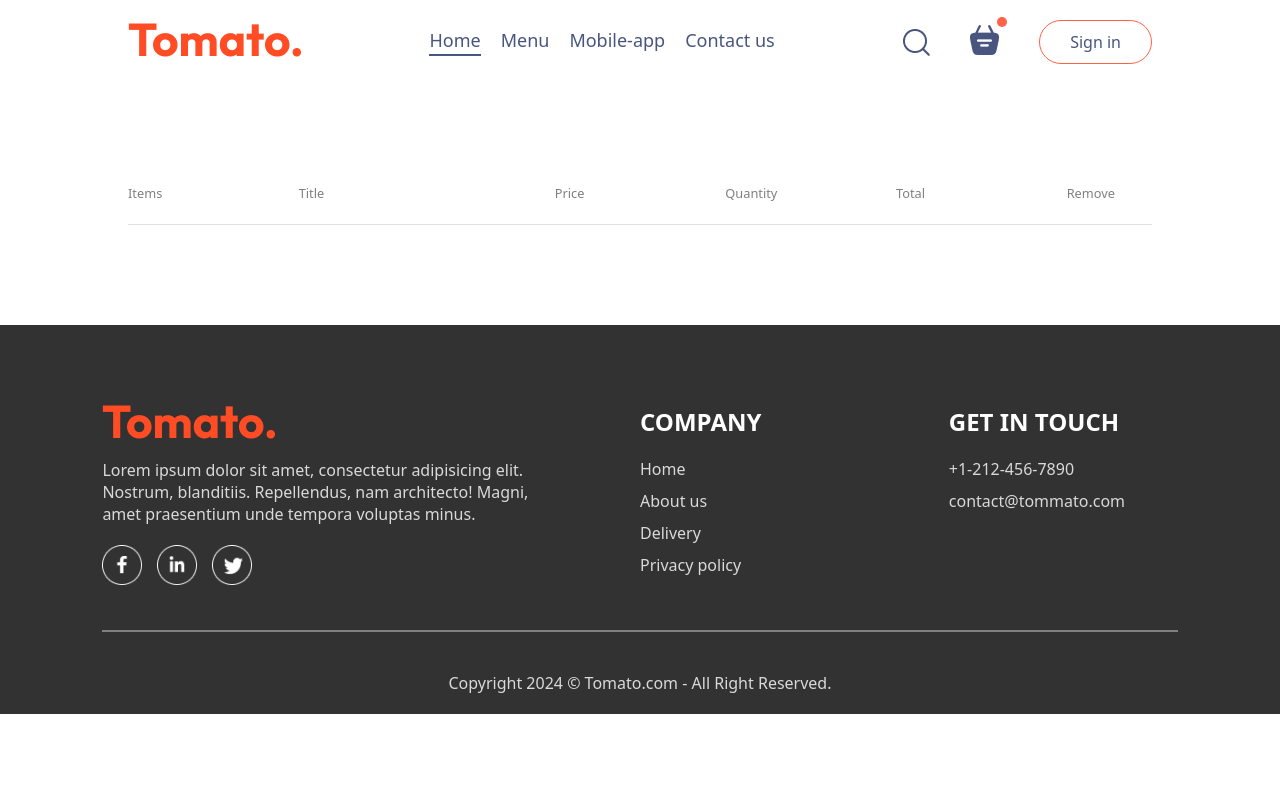
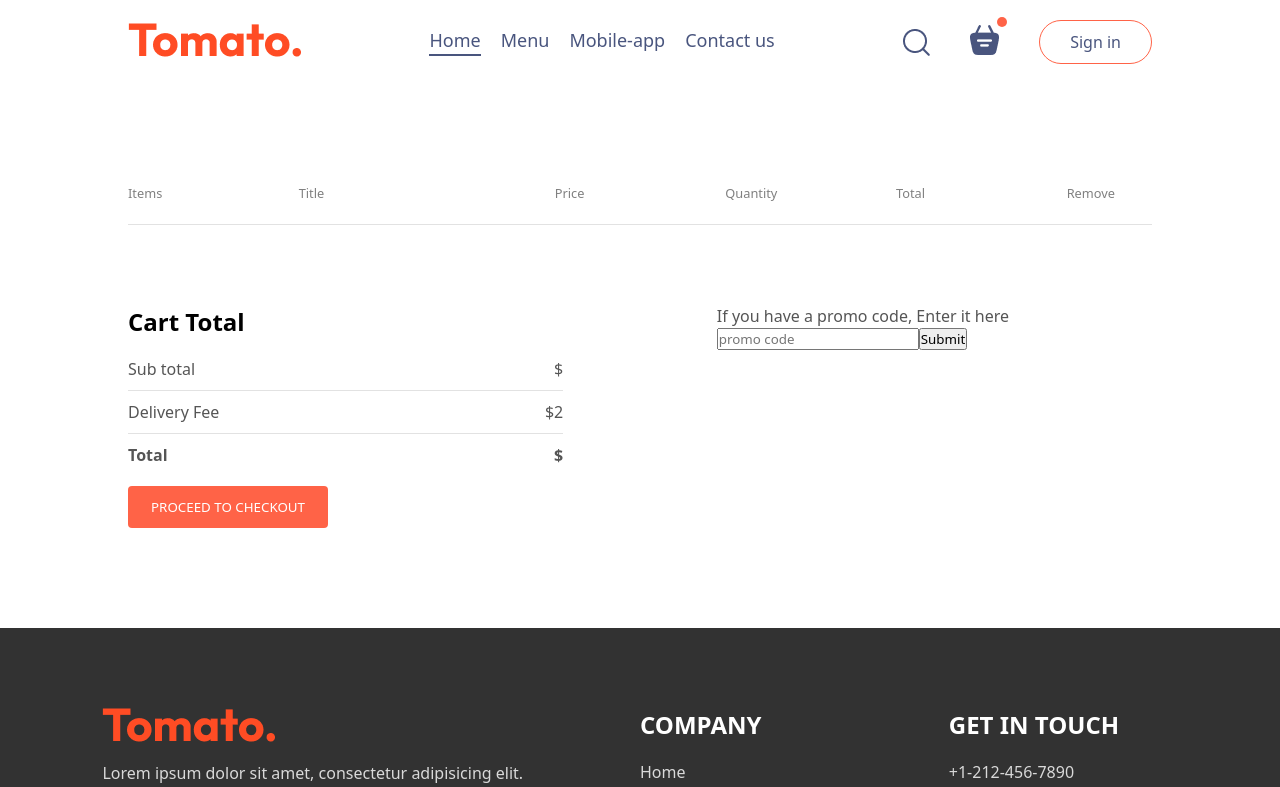
Before and after one commit to PrabinKumarNayak/Project, a React (Vite) app in the folder frontend/: page /cart in a window 1280 px wide. Shown: the top 787 px of the page. Built offline with nearby package versions, Linux system fonts and the light colour scheme.

Commit message:
food app react

```diff
--- a/frontend/src/Pages/Cart/Cart.jsx
+++ b/frontend/src/Pages/Cart/Cart.jsx
@@ -2,7 +2,7 @@
 import { StoreContext } from "../../context/StoreContext";
 import "./Cart.css";
 export default function Cart() {
-  const { cartItems, food_list, removeFromCart } = useContext(StoreContext);
+  const { cartItems, food_list, removeFromCart ,getTotalCartAmount} = useContext(StoreContext);
   return (
     <div className="cart">
       <div className="cart-items">
@@ -34,6 +34,37 @@
           }
         })}
       </div>
+      <div className="cart-bottom">
+        <div className="cart-total">
+            <h2>Cart Total</h2>
+            <div>
+                <div className="cart-total-details">
+                    <p>Sub total</p>
+                    <p>${}</p>
+                </div>
+                <hr />
+                <div className="cart-total-details">
+                    <p>Delivery Fee</p>
+                    <p>${2}</p>
+                </div>
+                <hr />
+                <div className="cart-total-details">
+                    <b>Total</b>
+                    <b>${}</b>
+                </div>
+            </div>
+            <button>PROCEED TO CHECKOUT</button>
+        </div>
+        <div className="cart-promocode">
+            <div>
+                <p>If you have a promo code, Enter it here</p>
+                <div className="cart-promocode-input">
+                    <input type="text" placeholder="promo code" />
+                    <button>Submit</button>
+                </div>
+            </div>
+        </div>
+      </div>
     </div>
   );
 }
```
